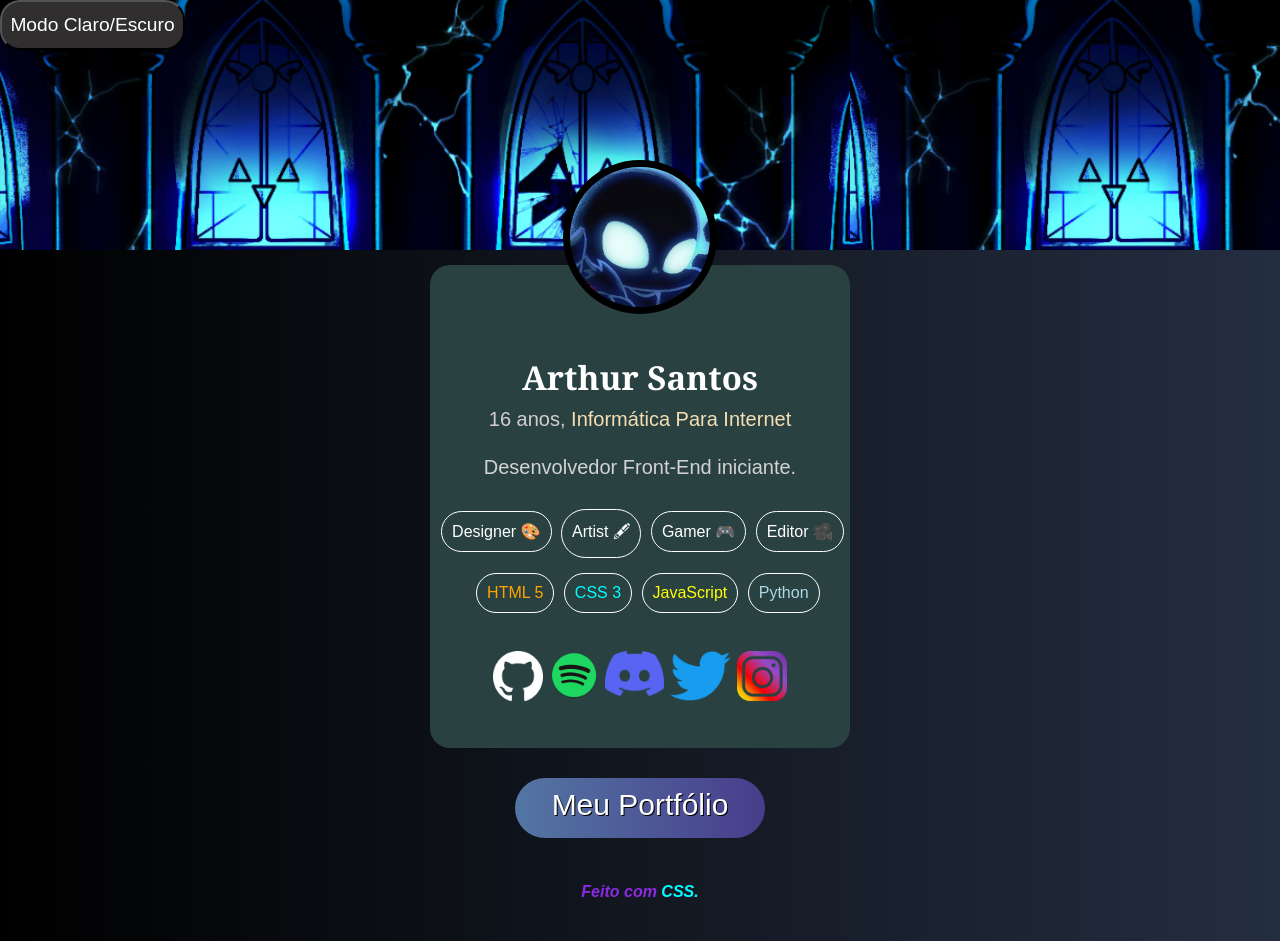
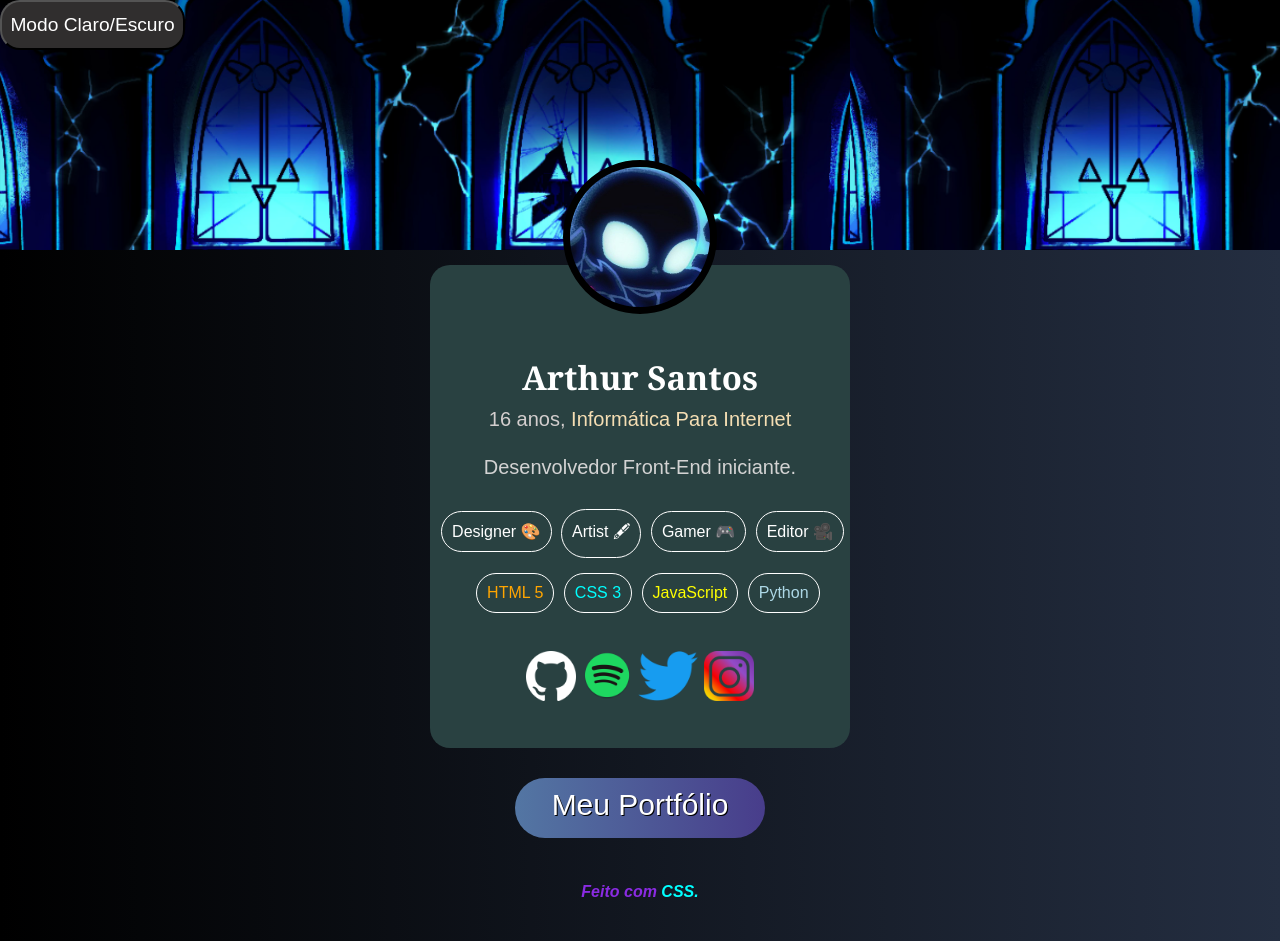
Before and after one commit to xDef4lt/profile-card, a plain HTML site: page index.html in a window 1280 px wide. Drawn offline with Linux system fonts and the light colour scheme.

Commit message:
Atualizando links

```diff
--- a/index.html
+++ b/index.html
@@ -91,11 +91,6 @@
                 src="/Assets/imgs/spotfy.png"
                 class="logos">
             </a>
-            <a href="#" target="_blank">
-                <img
-                src="/Assets/imgs/discord.png"
-                class="logos discord">
-            </a>
             <a href="https://twitter.com/TioWrench1" target="_blank">
                 <img
                 src="/Assets/imgs/twitter.png"
```
